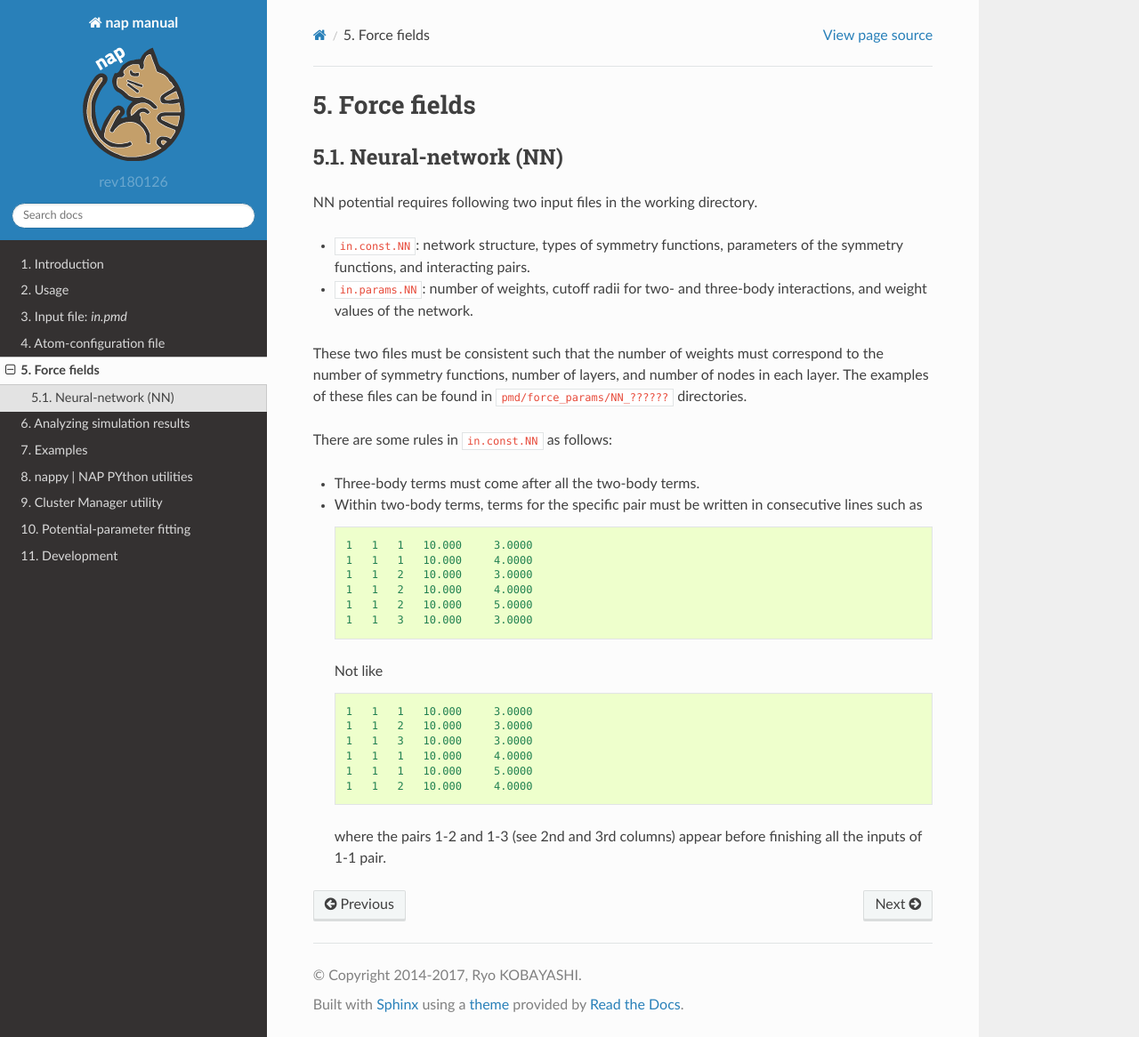
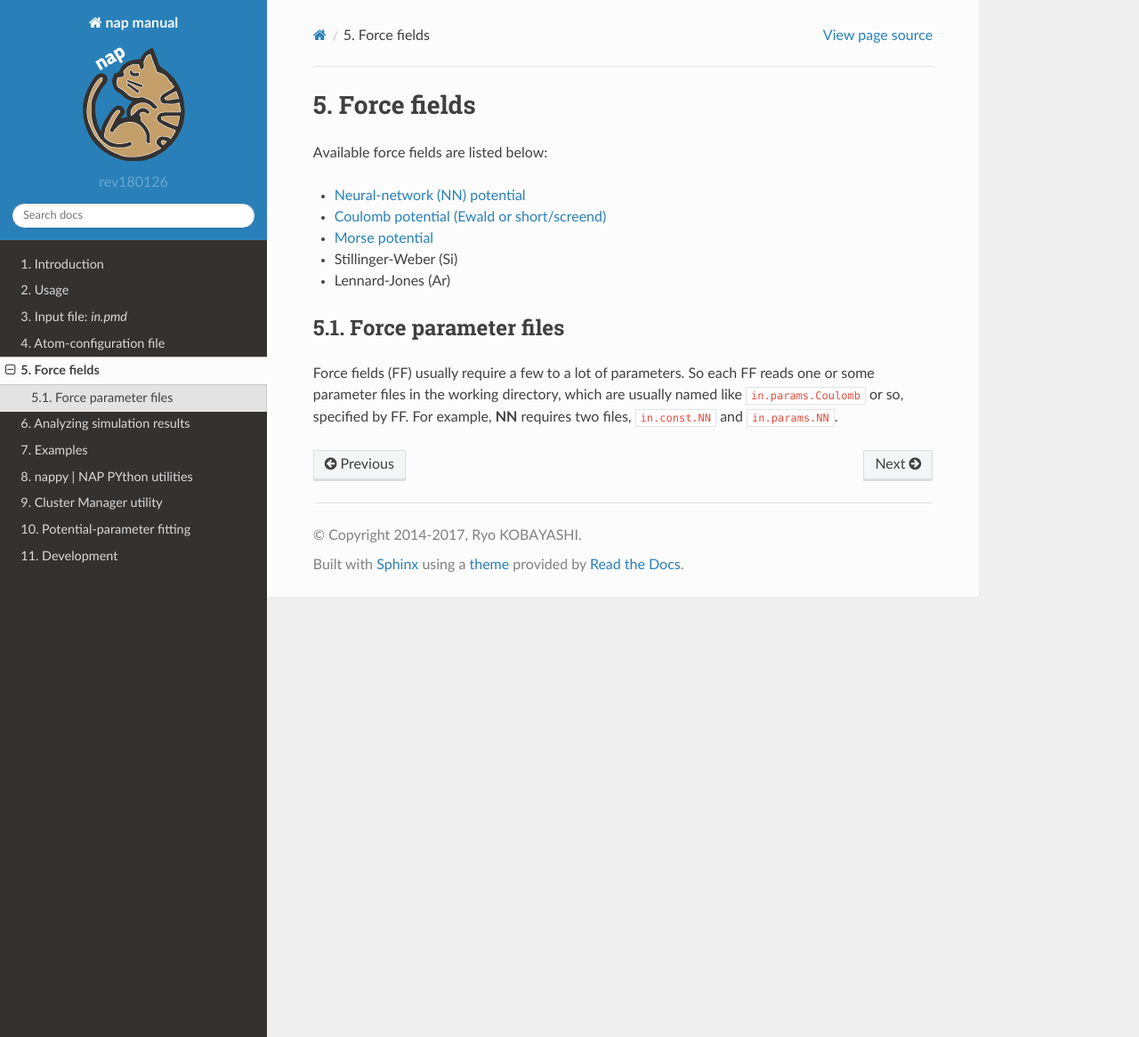
Before and after one commit to ryokbys/nap, a Sphinx documentation site: the page built from doc/forces.rst, in a window 1280 px wide and 1166 px high. Shown: the whole window at 89% size. Built offline with Sphinx 7.4.7 and the Read the Docs theme 2.0.0, drawn with Linux system fonts in a browser that asks for light colours; formulas are drawn with MathJax 3.

Commit message:
add some docs

```diff
--- a/doc/forces.rst
+++ b/doc/forces.rst
@@ -4,41 +4,17 @@
 Force fields
 ========================================
 
+Available force fields are listed below:
 
-.. _neural_network:
+- :doc:`force_fields/neural_network`
+- :doc:`force_fields/Coulomb`
+- :doc:`force_fields/Morse`
+- Stillinger-Weber (Si)
+- Lennard-Jones (Ar)
 
-Neural-network (NN)
-========================================
 
-NN potential requires following two input files in the working directory.
+Force parameter files
+=========================
 
-- ``in.const.NN``: network structure, types of symmetry functions, parameters of the symmetry functions, and interacting pairs.
-- ``in.params.NN``: number of weights, cutoff radii for two- and three-body interactions, and weight values of the network.
-
-These two files must be consistent such that the number of weights must correspond to the number of symmetry functions, number of layers, and number of nodes in each layer.
-The examples of these files can be found in ``pmd/force_params/NN_??????`` directories.
-
-There are some rules in ``in.const.NN`` as follows:
-
-- Three-body terms must come after all the two-body terms.
-- Within two-body terms, terms for the specific pair must be written in consecutive lines such as
-  ::
-
-     1   1   1   10.000     3.0000
-     1   1   1   10.000     4.0000
-     1   1   2   10.000     3.0000
-     1   1   2   10.000     4.0000
-     1   1   2   10.000     5.0000
-     1   1   3   10.000     3.0000
-
-  Not like
-  ::
-
-     1   1   1   10.000     3.0000
-     1   1   2   10.000     3.0000
-     1   1   3   10.000     3.0000
-     1   1   1   10.000     4.0000
-     1   1   1   10.000     5.0000
-     1   1   2   10.000     4.0000
-
-  where the pairs 1-2 and 1-3 (see 2nd and 3rd columns) appear before finishing all the inputs of 1-1 pair.
+Force fields (FF) usually require a few to a lot of parameters.
+So each FF reads one or some parameter files in the working directory, which are usually named like ``in.params.Coulomb`` or so, specified by FF. For example, **NN** requires two files, ``in.const.NN`` and ``in.params.NN``.
```
Also changed, not shown: doc/development.rst (+4 -4 lines), doc/force_fields/Coulomb.rst (added, +68 -0 lines), doc/force_fields/Morse.rst (added, +20 -0 lines), doc/force_fields/neural_network.rst (added, +37 -0 lines), doc/intro.rst (+4 -3 lines).
